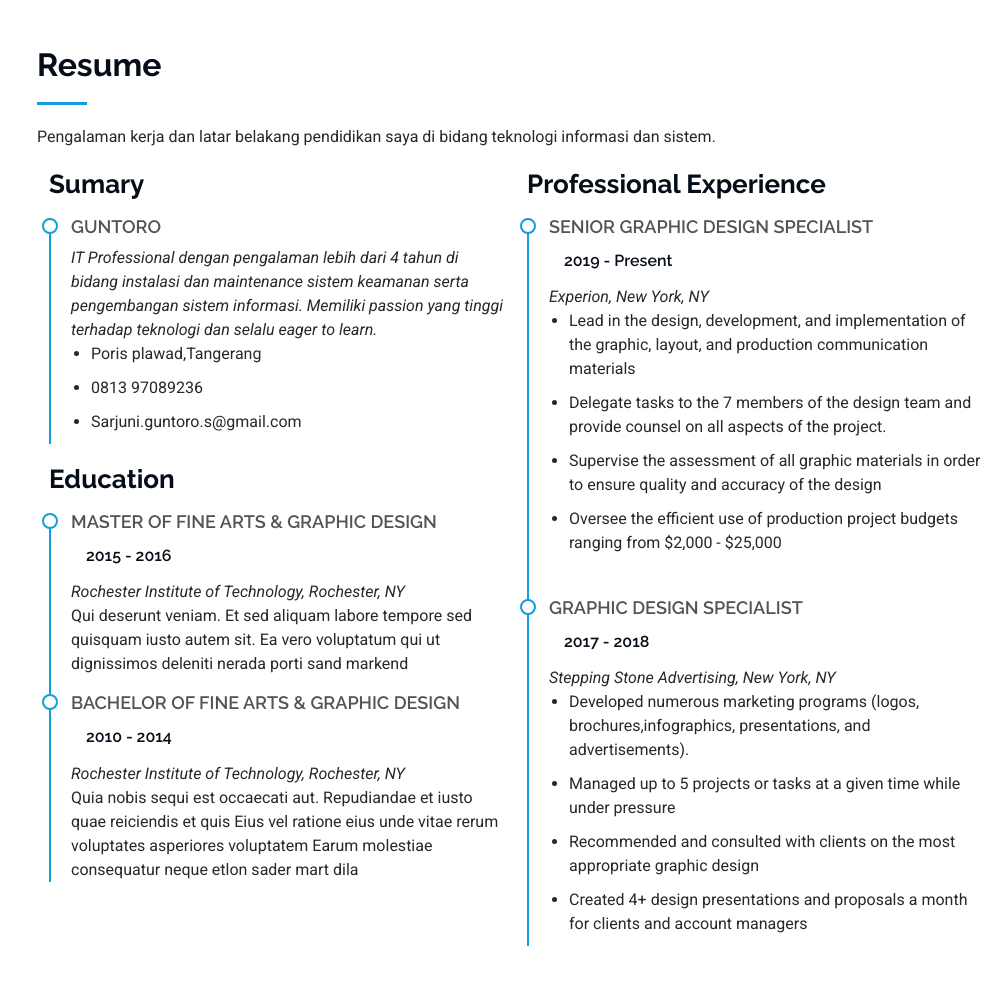
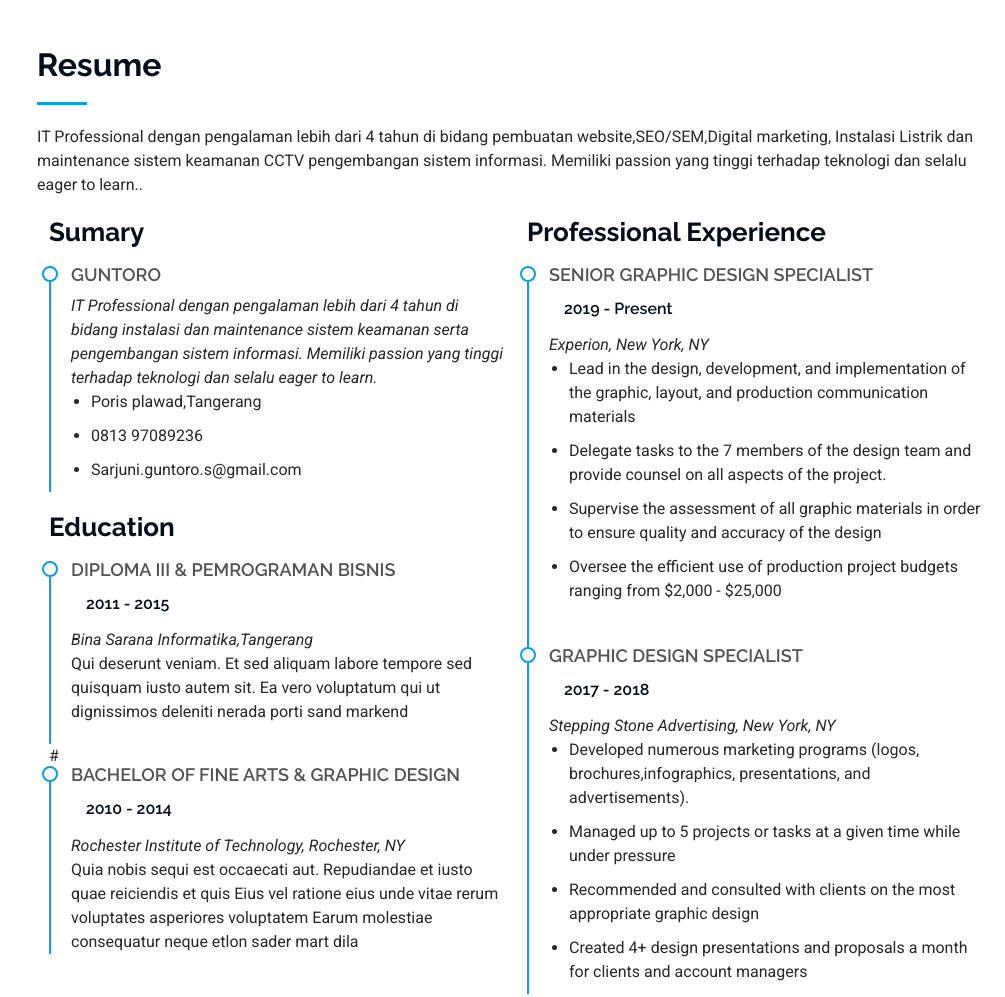
Before and after one commit to guntoro-dev/portfolio, a plain HTML site: page index.html in a window 1280 px wide. Shown: the part 2620-3617 px from the top of the page, without its empty margins (275-1280 px from the left). Drawn offline with Linux system fonts and the light colour scheme.

Commit message:
Update index.html

```diff
--- a/index.html
+++ b/index.html
@@ -284,7 +284,8 @@
       <!-- Section Title -->
       <div class="container section-title" data-aos="fade-up">
         <h2>Resume</h2>
-        <p>Pengalaman kerja dan latar belakang pendidikan saya di bidang teknologi informasi dan sistem.
+        <p>IT Professional dengan pengalaman lebih dari 4 tahun di bidang pembuatan website,SEO/SEM,Digital marketing,
+          Instalasi Listrik dan maintenance sistem keamanan CCTV pengembangan sistem informasi. Memiliki passion yang tinggi terhadap teknologi dan selalu eager to learn..
 
       <div class="container">
 
@@ -306,13 +307,13 @@
 
             <h3 class="resume-title">Education</h3>
             <div class="resume-item">
-              <h4>Master of Fine Arts &amp; Graphic Design</h4>
-              <h5>2015 - 2016</h5>
-              <p><em>Rochester Institute of Technology, Rochester, NY</em></p>
+              <h4>DIPLOMA III &amp; Pemrograman Bisnis</h4>
+              <h5>2011 - 2015</h5>
+              <p><em>Bina Sarana Informatika,Tangerang</em></p>
               <p>Qui deserunt veniam. Et sed aliquam labore tempore sed quisquam iusto autem sit. Ea vero voluptatum qui ut dignissimos deleniti nerada porti sand markend</p>
             </div><!-- Edn Resume Item -->
 
-            <div class="resume-item">
+         #   <div class="resume-item">
               <h4>Bachelor of Fine Arts &amp; Graphic Design</h4>
               <h5>2010 - 2014</h5>
               <p><em>Rochester Institute of Technology, Rochester, NY</em></p>
```
